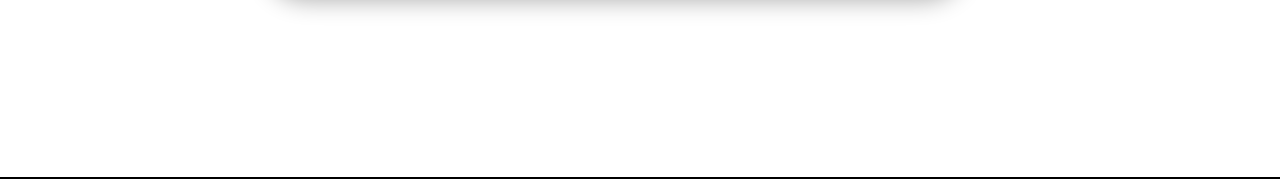
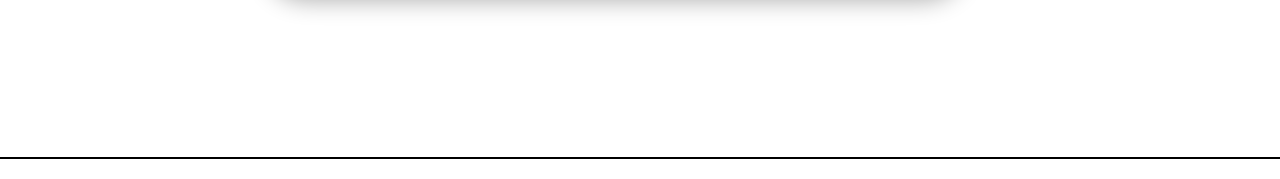
Before and after one commit to UtkarshloneyaITG/Paper-cutout, a plain HTML site: page index.html in a window 1280 px wide. Shown: the part 625-804 px from the top of the page. Drawn offline with Linux system fonts and the light colour scheme.

Commit message:
scroll bar problem solved

```diff
--- a/css/style.css
+++ b/css/style.css
@@ -109,7 +109,7 @@ html {
 }
 
 .height {
-  height: calc(100vh - 98px);
+  height: calc(100vh - 110px);
 }
 
 .theme-changer {
@@ -360,7 +360,7 @@ html {
 }
 
 .page-container {
-  height: calc(100vh - 100px);
+  height: calc(100vh - 120px);
   overflow: hidden;
   border-bottom: 2px solid black;
   display: flex;
```
Also changed, not shown: js/script.js (line endings or trailing spaces).
